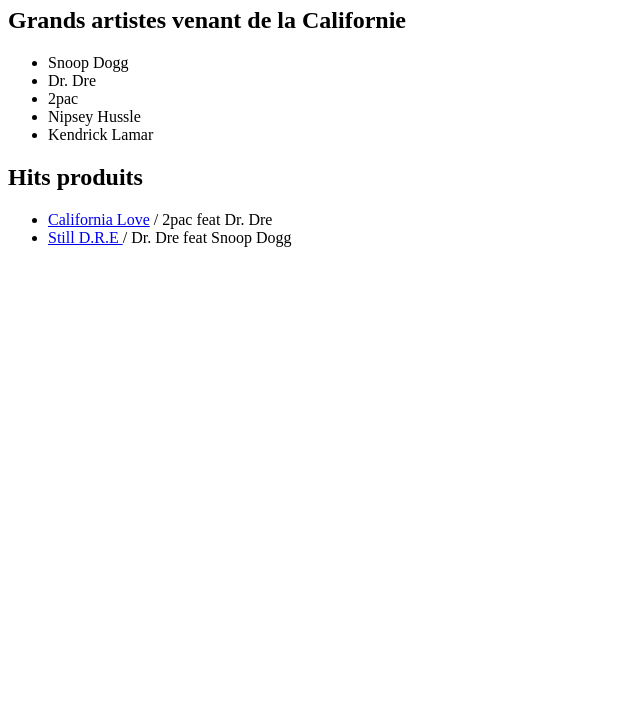
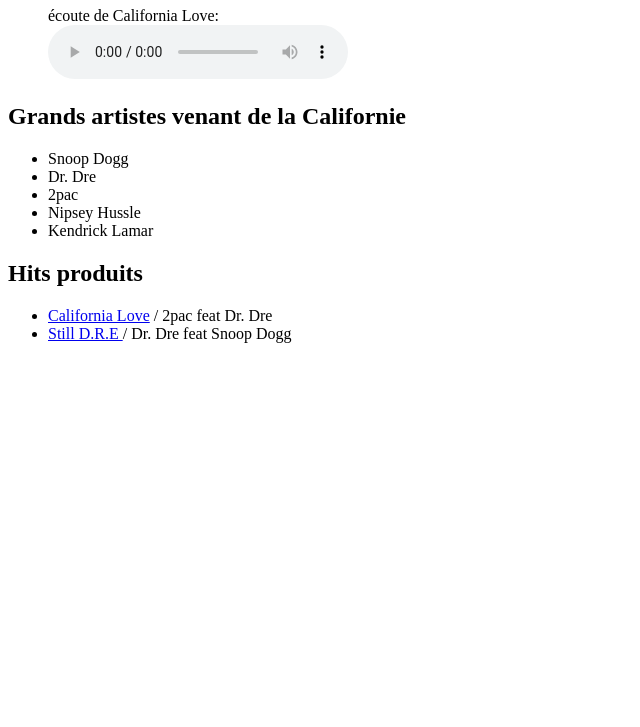
Before and after one commit to EricChagrikian/california-dreams, a plain HTML site: page index.html in a window 1280 px wide. Shown: the part 73-800 px from the top of the page, without its empty margins (0-640 px from the left). Drawn offline with Linux system fonts and the light colour scheme.

Commit message:
add music player

```diff
--- a/index.html
+++ b/index.html
@@ -8,7 +8,17 @@
 </head>
 <body>
     <h1>Musique de Californie</h1>
+    <figure>
+        <figcaption>écoute de California Love:</figcaption>
+        <audio
+            controls
+            src="./music/california-love-original-version-(mp3convert.org).mp3">
+                Your browser does not support the
+                <code>audio</code> element.
+        </audio>
+    </figure>
     <h2>Grands artistes venant de la Californie</h2>
+
     <ul>
         <li>Snoop Dogg</li>
         <li>Dr. Dre</li>
@@ -21,5 +31,7 @@
         <li> <a href="https://www.youtube.com/watch?v=J7_bMdYfSws"> California Love</a> / 2pac feat Dr. Dre</li>
         <li><a href="https://www.youtube.com/watch?v=_CL6n0FJZpk"> Still D.R.E </a> / Dr. Dre feat Snoop Dogg</li>
     </ul>
+
+
 </body>
 </html>
```
Also changed, not shown: 1 other file.
